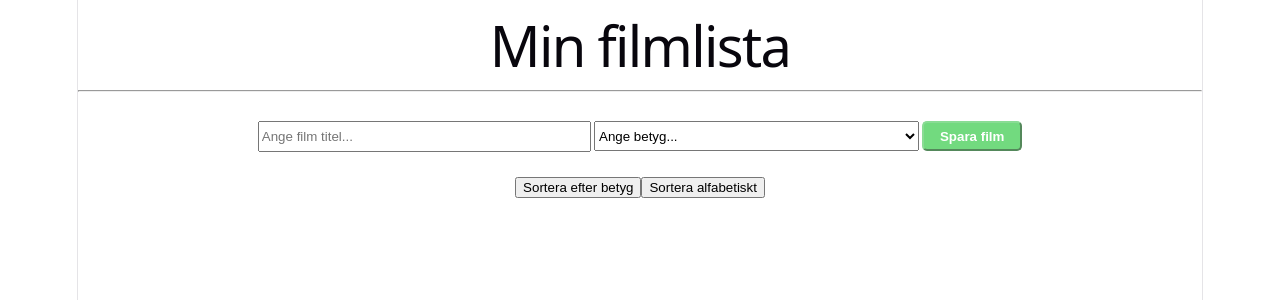
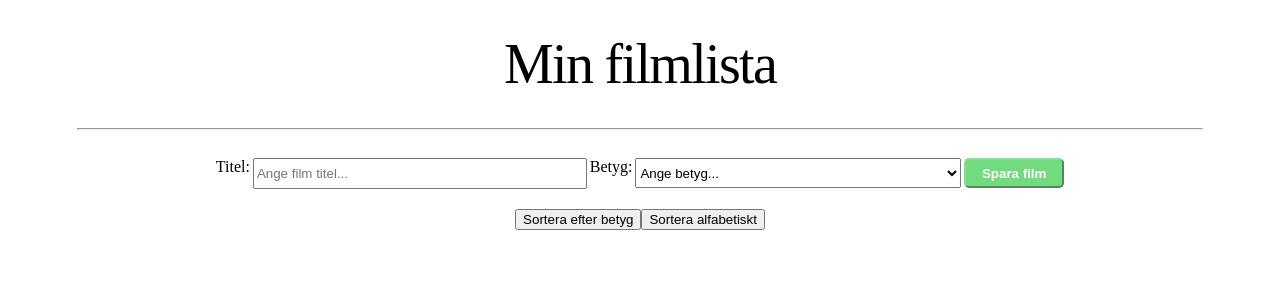
Before and after one commit to PyA99/Py-Marina-uppgift6, a React (Vite) app in the folder my-app/: page / in a window 1280 px wide. Shown: the top 300 px of the page. Built offline with nearby package versions, Linux system fonts and the light colour scheme.

Commit message:
Updated index.css file
Added label in MovieForm and updated index.css file

```diff
--- a/my-app/src/components/MovieForm/MovieForm.jsx
+++ b/my-app/src/components/MovieForm/MovieForm.jsx
@@ -30,6 +30,7 @@ function MovieForm( {saveMovieToList} ) {
 
     return (
         <form className="movie-form" onSubmit={handleSubmit}>
+            <label for="movie-titel">Titel:</label>
             <input
                id="movie-titel" //vi använder detta id till vår css.
                type="text"  //här anger vi vilken typ av input det är.
@@ -38,6 +39,7 @@ function MovieForm( {saveMovieToList} ) {
                placeholder="Ange film titel..."
             />
 
+            <label for="movie-grade">Betyg:</label>
             <select
                 id="movie-grade"
                 type="number"
@@ -45,6 +47,7 @@ function MovieForm( {saveMovieToList} ) {
                 value={gradeMovie}
 
             >
+
                 <option value="0">Ange betyg...</option>
                 <option value="1">1</option>
                 <option value="2">2</option>
--- a/my-app/src/index.css
+++ b/my-app/src/index.css
@@ -1,54 +1,14 @@
 :root {
-  --text: #6b6375;
-  --text-h: #08060d;
-  --bg: #fff;
-  --border: #e5e4e7;
-  --code-bg: #f4f3ec;
-  --accent: #aa3bff;
-  --accent-bg: rgba(170, 59, 255, 0.1);
-  --accent-border: rgba(170, 59, 255, 0.5);
-  --social-bg: rgba(244, 243, 236, 0.5);
-  --shadow:
-    rgba(0, 0, 0, 0.1) 0 10px 15px -3px, rgba(0, 0, 0, 0.05) 0 4px 6px -2px;
-
-  --sans: system-ui, 'Segoe UI', Roboto, sans-serif;
-  --heading: system-ui, 'Segoe UI', Roboto, sans-serif;
-  --mono: ui-monospace, Consolas, monospace;
-
-  font: 18px/145% var(--sans);
-  letter-spacing: 0.18px;
-  color-scheme: light dark;
-  color: var(--text);
-  background: var(--bg);
-  font-synthesis: none;
-  text-rendering: optimizeLegibility;
-  -webkit-font-smoothing: antialiased;
-  -moz-osx-font-smoothing: grayscale;
 
   @media (max-width: 1024px) {
     font-size: 16px;
   }
-}
 
-@media (prefers-color-scheme: dark) {
-  :root {
-    --text: #9ca3af;
-    --text-h: #f3f4f6;
-    --bg: #16171d;
-    --border: #2e303a;
-    --code-bg: #1f2028;
-    --accent: #c084fc;
-    --accent-bg: rgba(192, 132, 252, 0.15);
-    --accent-border: rgba(192, 132, 252, 0.5);
-    --social-bg: rgba(47, 48, 58, 0.5);
-    --shadow:
-      rgba(0, 0, 0, 0.4) 0 10px 15px -3px, rgba(0, 0, 0, 0.25) 0 4px 6px -2px;
-  }
 
-  #social .button-icon {
+  /* #social .button-icon {
     filter: invert(1) brightness(2);
-  }
-}
+  } */
+
 
 body {
   margin: 0;
@@ -95,17 +55,12 @@ p {
   margin: 0;
 }
 
-code,
+/* code,
 .counter {
   font-family: var(--mono);
   display: inline-flex;
   border-radius: 4px;
   color: var(--text-h);
+} */
+
 }
-
-code {
-  font-size: 15px;
-  line-height: 135%;
-  padding: 4px 8px;
-  background: var(--code-bg);
-}
```
